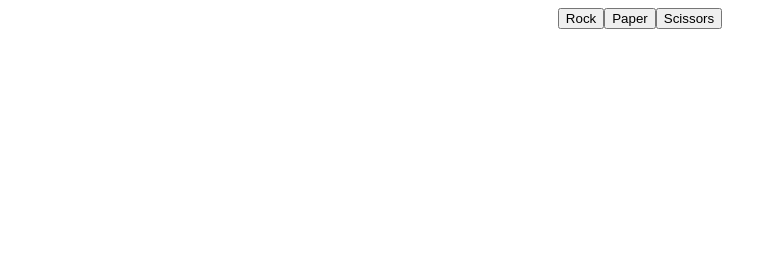
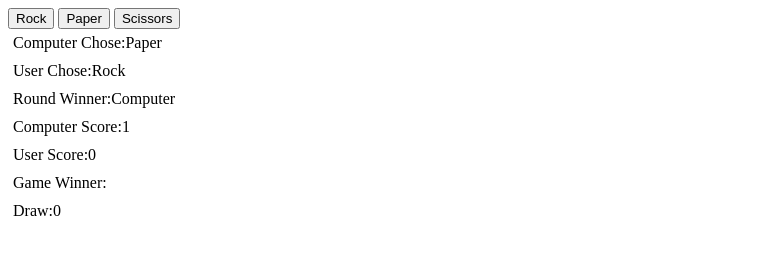
Before and after one commit to i-smith-jackson-o/rock_paper_scissors, a plain HTML site: page index.html in a window 1280 px wide. Both pictures are taken after a click on the button "Rock". Shown: the whole page, without its empty margins (0-777 px from the left). Drawn offline with Linux system fonts and the light colour scheme.

Commit message:
idk i just refactored a bunch of stuff and now it works better.

```diff
--- a/index.html
+++ b/index.html
@@ -10,9 +10,32 @@
 </head>
 <body>
     <div class="container">
-        <button class="btn" id="rock">Rock</button>
-        <button class="btn" id="paper">Paper</button>
-        <button class="btn" id="scissors">Scissors</button>
+        <button class="btn" id="0">Rock</button>
+        <button class="btn" id="1">Paper</button>
+        <button class="btn" id="2">Scissors</button>
+    </div>
+    <div id="scoreboard">
+        <div class="static">Computer Chose:
+            <div id="computerChoice"></div>
+        </div>
+        <div class="static">User Chose:
+            <div id="userChoice"></div>
+        </div>
+        <div class="static">Round Winner:
+            <div id="roundWinner"></div>
+        </div>
+        <div class="static">Computer Score:
+            <div id="computerScore">0</div>
+        </div>
+        <div class="static">User Score:
+            <div id="userScore">0</div>
+        </div>
+        <div class="static">Game Winner:
+            <div id="winner"></div>
+        </div>
+        <div class="static">Draw:
+            <div id="draw">0</div>
+        </div>
     </div>
 </body>
 </html>
--- a/script.js
+++ b/script.js
@@ -1,22 +1,40 @@
 // Initialize RPS Values, computer and player values.
 let objects = ['Rock','Paper','Scissors'];
+let round = ['Player', 'Computer', 'Draw'];
 let computerSelection = 0;
 let playerSelection = 0;
+let winnerScore = 0;
+let numDraws = 0;
+let numRounds = 0;
+let uScore = 0;
+let cScore = 0;
+let maxScore = 5;
 
+let buttons = document.querySelectorAll(".button");
 const rock = document.getElementById("0");
 const paper = document.getElementById("1");
 const scissors = document.getElementById("2");
+const scoreboard = document.getElementById("scoreboard");
+const computerChoice = document.getElementById("computerChoice");
+const userChoice = document.getElementById("userChoice");
+const computerScore = document.getElementById("computerScore");
+const userScore = document.getElementById("userScore");
+const roundWinner = document.getElementById("roundWinner");
+const winner = document.getElementById("winner");
+const draw = document.getElementById("draw");
 
 rock.addEventListener("click",function(e){
   computerSelection = computerPlay();
   playerSelection = 0;
   playRound(computerSelection, playerSelection);
 });
+
 paper.addEventListener("click",function(e){
   computerSelection = computerPlay();
   playerSelection = 1;
   playRound(computerSelection, playerSelection);
 });
+
 scissors.addEventListener("click",function(e){
   computerSelection = computerPlay();
   playerSelection = 2;
@@ -30,34 +48,59 @@ function computerPlay() {
   return i;
 }
 
+function declareWinner(){
+  console.log(objects);
+}
+
+function gameLoop() {
+  if (uScore === 5 || cScore === 5) {
+    declareWinner();
+  }
+}
+
 // Game Logic
 function playRound(computerSelection, playerSelection) {
-  console.log("computer: " + objects[computerSelection]);
-  console.log("player: " + objects[playerSelection]);
+  computerChoice.innerHTML = objects[computerSelection];
+  userChoice.innerHTML = objects[playerSelection];
 
   if (computerSelection === playerSelection) {
-    console.log('Draw');
+    numDraws++;
+    roundWinner.innerHTML = round[2];
+    draw.innerHTML = numDraws;
     return;
   }
   if (computerSelection == 0) {
     if (playerSelection == 1 ) {
-      console.log('player++');
+      uScore++;
+      roundWinner.innerHTML = round[0];
+      userScore.innerHTML = uScore;
     } else {
-      console.log('computer++')
+      cScore++;
+      roundWinner.innerHTML = round[1];
+      computerScore.innerHTML = cScore;
     }
   }
   if (computerSelection == 1) {
     if (playerSelection == 2 ) {
-      console.log('player++');
+      uScore++;
+      roundWinner.innerHTML = round[0];
+      userScore.innerHTML = uScore;
     } else {
-      console.log('computer++')
+      cScore++;
+      roundWinner.innerHTML = round[1];
+      computerScore.innerHTML = cScore;
     }
   }
   if (computerSelection == 2) {
     if (playerSelection == 0 ) {
-      console.log('player++');
+      uScore++;
+      roundWinner.innerHTML = round[0];
+      userScore.innerHTML = uScore;
     } else {
-      console.log('computer++')
+      cScore++;
+      roundWinner.innerHTML = round[1];
+      computerScore.innerHTML = cScore;
     }
   }
+  gameLoop(uScore, cScore);
 }
--- a/style.css
+++ b/style.css
@@ -1,6 +1,13 @@
-.container {
+.div {
   display: flex;
   flex: 1;
   align-items: center;
   justify-content: center;
+  padding: 25px;
 }
+
+.scoreboard, .static{
+  display: flex;
+  flex: 1;
+  padding: 5px;
+}
```
